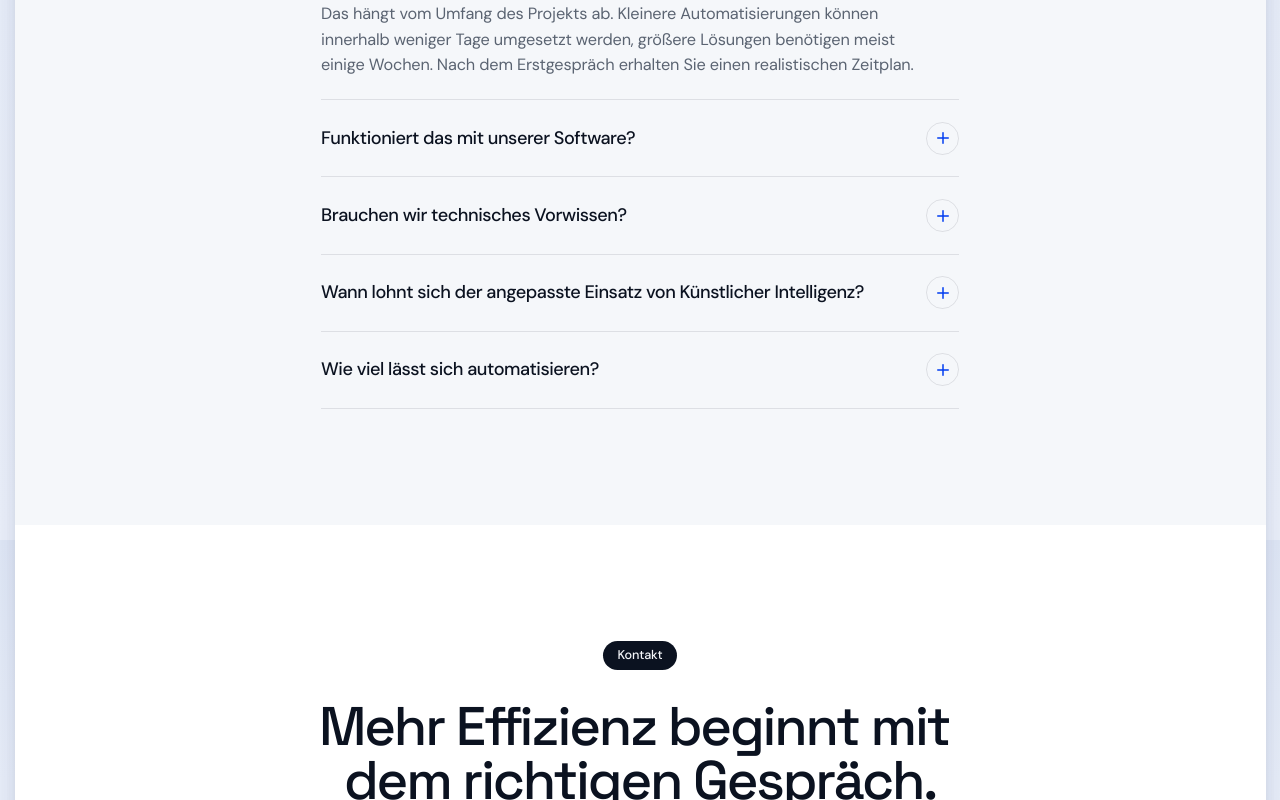
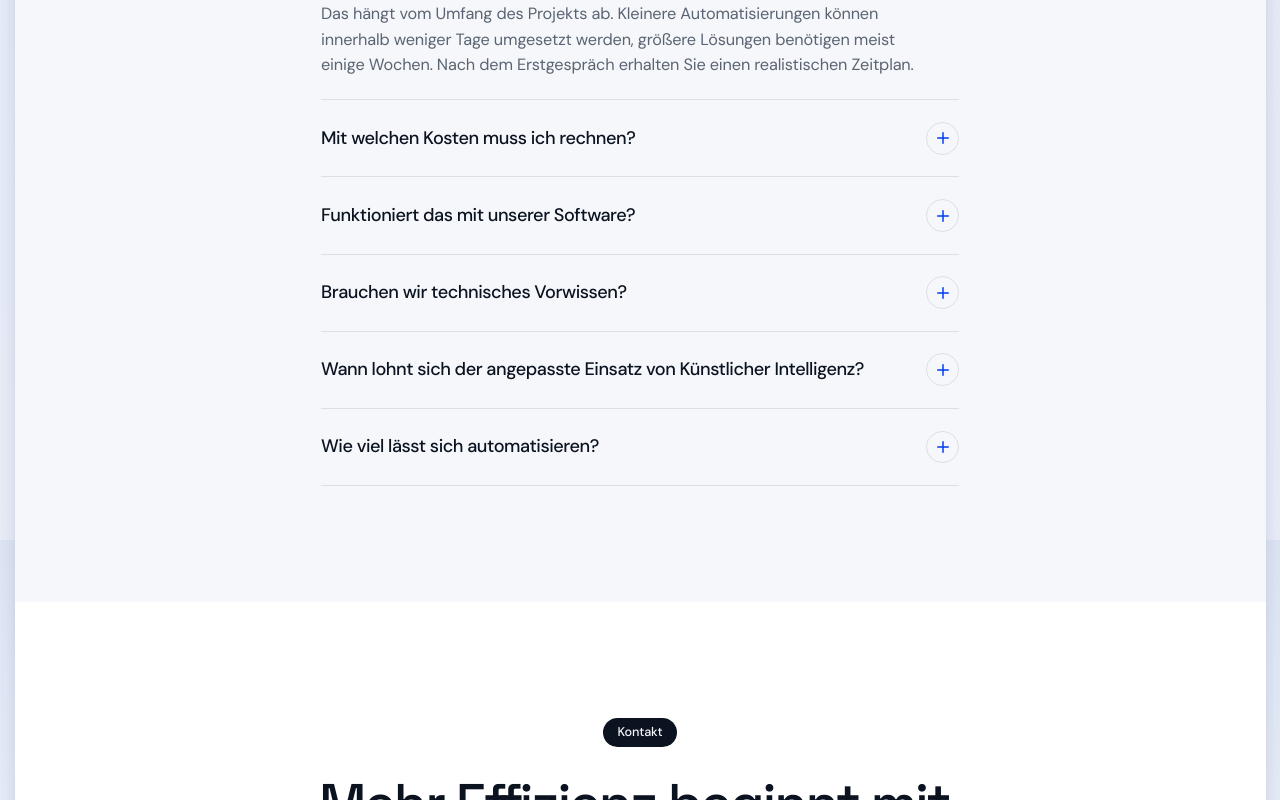
Before and after one commit to Ali-Alizadeh-dev/vektorflowz, a Next.js app: page / in a window 1280 px wide. Shown: the part 5860-6660 px from the top of the page. Built offline with nearby package versions, Linux system fonts and the light colour scheme.

Commit message:
hero component update

```diff
--- a/components/FAQ.tsx
+++ b/components/FAQ.tsx
@@ -10,6 +10,10 @@ const faqs = [
   {
     q: "Wie lange dauert die Umsetzung?",
     a: "Das hängt vom Umfang des Projekts ab. Kleinere Automatisierungen können innerhalb weniger Tage umgesetzt werden, größere Lösungen benötigen meist einige Wochen. Nach dem Erstgespräch erhalten Sie einen realistischen Zeitplan.",
+  },
+  {
+    q: "Mit welchen Kosten muss ich rechnen?",
+    a: "Das hängt vom Umfang des Projekts ab. Nach dem Erstgespräch erstellen wir ein individuelles Angebot – gemeinsam finden wir eine faire Lösung, die sich für Ihr Unternehmen lohnt.",
   },
   {
     q: "Funktioniert das mit unserer Software?",
```
